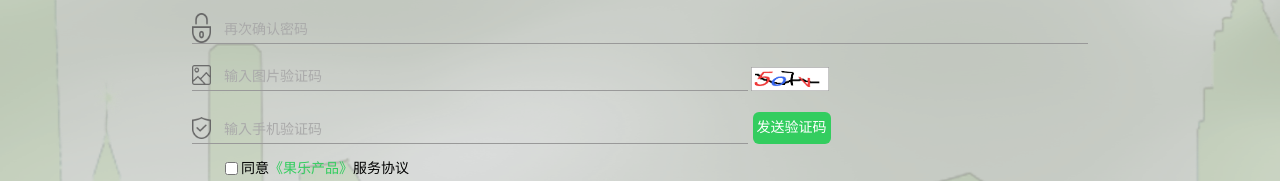
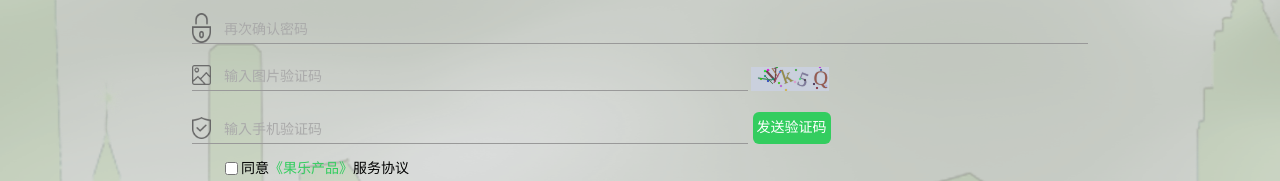
Before and after one commit to DongWenHai/guole, a plain HTML site: page index.html at #/register in a window 1280 px wide. Shown: the part 171-352 px from the top of the page. Drawn offline with Linux system fonts and the light colour scheme; files whose address does not match are found by name.

Commit message:
add imgcode

```diff
--- a/index.html
+++ b/index.html
@@ -25,6 +25,7 @@
 	<script type="text/javascript" src="./service/bombbox.js"></script>
 	<script type="text/javascript" src="./service/formatTime.js"></script>
 	<script type="text/javascript" src="./service/modal.js"></script>
+	<script type="text/javascript" src="./service/imgcode.js"></script>
 
 </body>
 </html>
--- /dev/null
+++ b/service/imgcode.js
@@ -0,0 +1,142 @@
+angular.module('app')
+	.factory('ImgCode',[function(){
+		return {
+			 getGVerify:function(id){
+
+			    function GVerify(options) { //创建一个图形验证码对象，接收options对象为参数
+			        this.options = { //默认options参数值
+				        id: "", //容器Id
+				        canvasId: "verifyCanvas", //canvas的ID
+				        width: "78", //默认canvas宽度
+				        height: "24", //默认canvas高度
+				        type: "blend", //图形验证码默认类型blend:数字字母混合类型、number:纯数字、letter:纯字母
+				        code: ""
+			    	}
+
+				    if(Object.prototype.toString.call(options) == "[object Object]"){//判断传入参数类型
+				        for(var i in options) { //根据传入的参数，修改默认参数值
+				          this.options[i] = options[i];
+				        }
+				    }else{
+				        this.options.id = options;
+				  	}
+			        this.options.numArr = "0,1,2,3,4,5,6,7,8,9".split(",");
+			        this.options.letterArr = getAllLetter();
+
+			        this._init();
+			        this.refresh();
+			    }
+
+			    GVerify.prototype = {
+			      /**版本号**/
+			      version: '1.0.0',
+
+			      /**初始化方法**/
+			        _init: function() {
+				        var con = document.getElementById(this.options.id);
+				        var canvas = document.createElement("canvas");
+				        /*this.options.width = con.offsetWidth > 0 ? con.offsetWidth : "100";
+				        this.options.height = con.offsetHeight > 0 ? con.offsetHeight : "30";*/
+				        canvas.id = this.options.canvasId;
+				        canvas.width = this.options.width;
+				        canvas.height = this.options.height;
+				        canvas.style.cursor = "pointer";
+				        canvas.innerHTML = "您的浏览器版本不支持canvas";
+				        con.appendChild(canvas);
+				        var parent = this;
+				        canvas.onclick = function(){
+				          parent.refresh();
+				        }
+			        },
+
+			      /**生成验证码**/
+			        refresh: function() {
+				        this.options.code = '';
+				        var canvas = document.getElementById(this.options.canvasId);
+				        if(canvas.getContext) {
+				          var ctx = canvas.getContext('2d');
+				        }
+				        ctx.textBaseline = "middle";
+
+				        ctx.fillStyle = randomColor(180, 240);
+				        ctx.fillRect(0, 0, this.options.width, this.options.height);
+
+				        if(this.options.type == "blend") { //判断验证码类型
+				          var txtArr = this.options.numArr.concat(this.options.letterArr);
+				        } else if(this.options.type == "number") {
+				          var txtArr = this.options.numArr;
+				        } else {
+				          var txtArr = this.options.letterArr;
+				        }
+
+				        for(var i = 1; i <= 4; i++) {
+				          var txt = txtArr[randomNum(0, txtArr.length)];
+				          this.options.code += txt;
+				          ctx.font = '20px SimHei';
+				          //ctx.font = randomNum(this.options.height/2, this.options.height) + 'px SimHei'; //随机生成字体大小
+				          ctx.fillStyle = randomColor(50, 160); //随机生成字体颜色
+				          /* ctx.shadowOffsetX = randomNum(-3, 3);
+				          ctx.shadowOffsetY = randomNum(-3, 3);*/
+				          ctx.shadowBlur = randomNum(-3, 3);
+				          ctx.shadowColor = "rgba(0, 0, 0, 0.3)";
+				          var x = this.options.width / 5 * i;
+				          var y = this.options.height / 2;
+				          var deg = randomNum(-30, 30);
+				          /**设置旋转角度和坐标原点**/
+				          ctx.translate(x, y);
+				          ctx.rotate(deg * Math.PI / 180);
+				          ctx.fillText(txt, 0, 0);
+				          /**恢复旋转角度和坐标原点**/
+				          ctx.rotate(-deg * Math.PI / 180);
+				          ctx.translate(-x, -y);
+				        }
+				        /**绘制干扰线**/
+				        for(var i = 0; i < 4; i++) {
+				          ctx.strokeStyle = randomColor(40, 180);
+				          ctx.beginPath();
+				          ctx.moveTo(randomNum(0, this.options.width/2), randomNum(0, this.options.height/2));
+				          ctx.lineTo(randomNum(0, this.options.width/2), randomNum(0, this.options.height));
+				          ctx.stroke();
+				        }
+				        /**绘制干扰点**/
+				        for(var i = 0; i < this.options.width/4; i++) {
+				          ctx.fillStyle = randomColor(0, 255);
+				          ctx.beginPath();
+				          ctx.arc(randomNum(0, this.options.width), randomNum(0, this.options.height), 1, 0, 2 * Math.PI);
+				          ctx.fill();
+				        }
+				      },
+
+				      /**验证验证码**/
+				      validate: function(code){
+				        var verifyCode = code.toLowerCase();
+				        var v_code = this.options.code.toLowerCase();
+				        if(verifyCode == v_code){
+				          return true;
+				        }else{
+				          return false;
+				        }
+			      	}
+			    }
+
+			    /**生成字母数组**/
+			    function getAllLetter() {
+			      var letterStr = "a,b,c,d,e,f,g,h,i,j,k,l,m,n,o,p,q,r,s,t,u,v,w,x,y,z,A,B,C,D,E,F,G,H,I,J,K,L,M,N,O,P,Q,R,S,T,U,V,W,X,Y,Z";
+			      return letterStr.split(",");
+			    }
+			    /**生成一个随机数**/
+			    function randomNum(min, max) {
+			      return Math.floor(Math.random() * (max - min) + min);
+			    }
+			    /**生成一个随机色**/
+			    function randomColor(min, max) {
+			      var r = randomNum(min, max);
+			      var g = randomNum(min, max);
+			      var b = randomNum(min, max);
+			      return "rgb(" + r + "," + g + "," + b + ")";
+			    }
+
+			    return new GVerify(id);
+			}
+		}
+	}])
--- a/views/register/register.css
+++ b/views/register/register.css
@@ -91,6 +91,7 @@
 .register .identifying-code{
 	display:inline-block;
 	width:78px;
+	height:24px;
 }
 .register .send-phone-code{
 	display:inline-block;
--- a/views/register/register.html
+++ b/views/register/register.html
@@ -28,7 +28,7 @@
 					<span class="input-icon fl"><img src="./images/icons/picture_zc3x.png" /></span>
 					<span class="input fl"><input type="text" placeholder="输入图片验证码" ng-model="registerData.imgCode" /></span>
 				</div>
-				<span class="identifying-code"><img src="./images/7v@3x.png" /></span>
+				<span id="imgcode" class="identifying-code"></span>
 			</div>
 
 			<div class="clearfix identify">
--- a/views/register/registerController.js
+++ b/views/register/registerController.js
@@ -1,5 +1,5 @@
 angular.module('app')
-	.controller('registerController',['$scope','$state','API','isValid','BombBox','formatTime','$interval',function($scope,$state,API,isValid,BombBox,formatTime,$interval){
+	.controller('registerController',['$scope','$state','API','isValid','BombBox','formatTime','$interval','ImgCode',function($scope,$state,API,isValid,BombBox,formatTime,$interval,ImgCode){
 		//control the button of sending verification code
 		$scope.codebutton = {
 			loading: false,
@@ -7,6 +7,8 @@ angular.module('app')
 			retext: '再次发送',
 			time: 60
 		};
+		//init image code
+		var imgCode = ImgCode.getGVerify('imgcode');
 		//check phone
 		function isPhone(){
 			if(!isValid.isNotEmputy($scope.registerData.phone)){
@@ -98,7 +100,7 @@ angular.module('app')
 			}else if(!isValid.isNotEmputy($scope.registerData.imgCode)){
 				BombBox.warBox('图片验证码不能为空')
 				return false;
-			}else if(!isValid.isEqual($scope.registerData.imgCode,'5o7v')){
+			}else if(!imgCode.validate($scope.registerData.imgCode)){
 				BombBox.warBox('图片验证码不正确')
 				return false;
 			}else if(!isValid.isNotEmputy($scope.registerData.phoneCode)){
```
